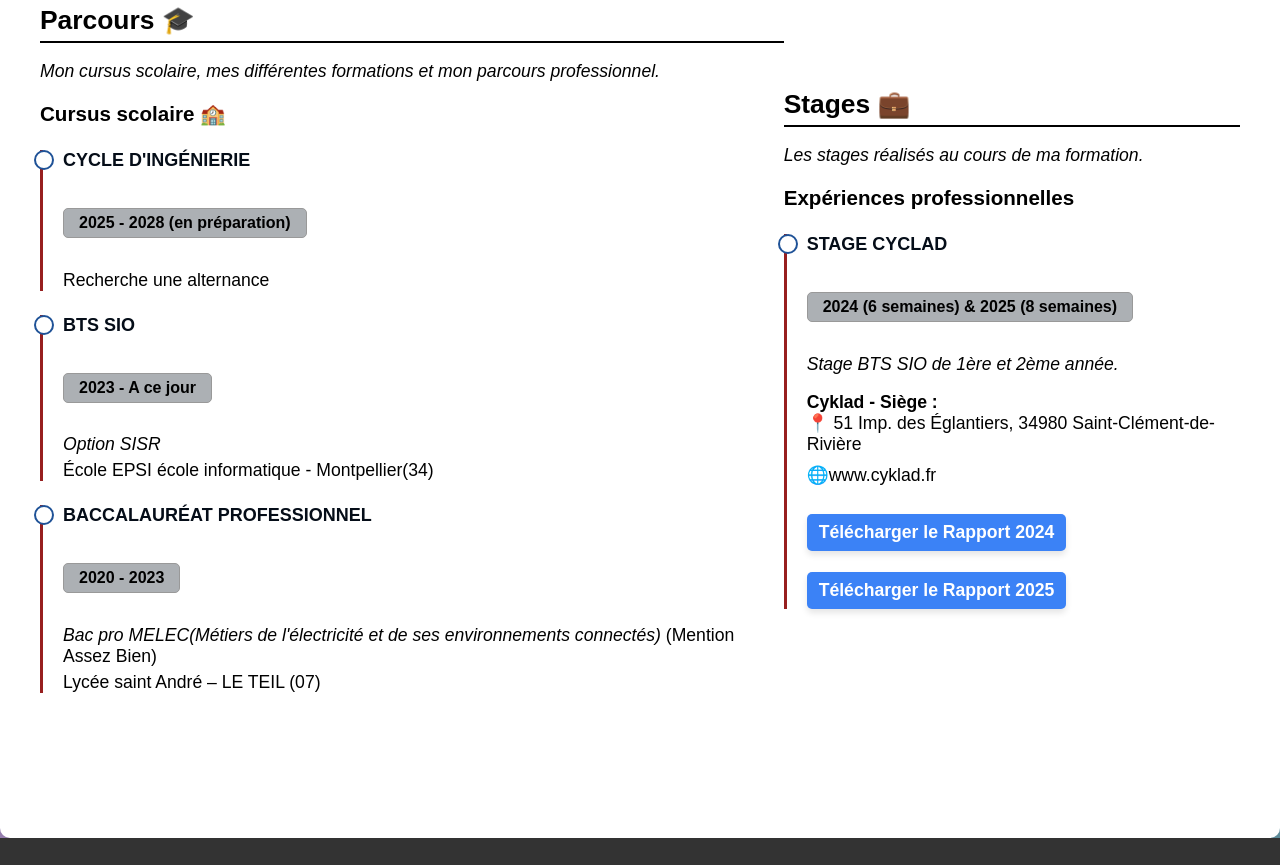
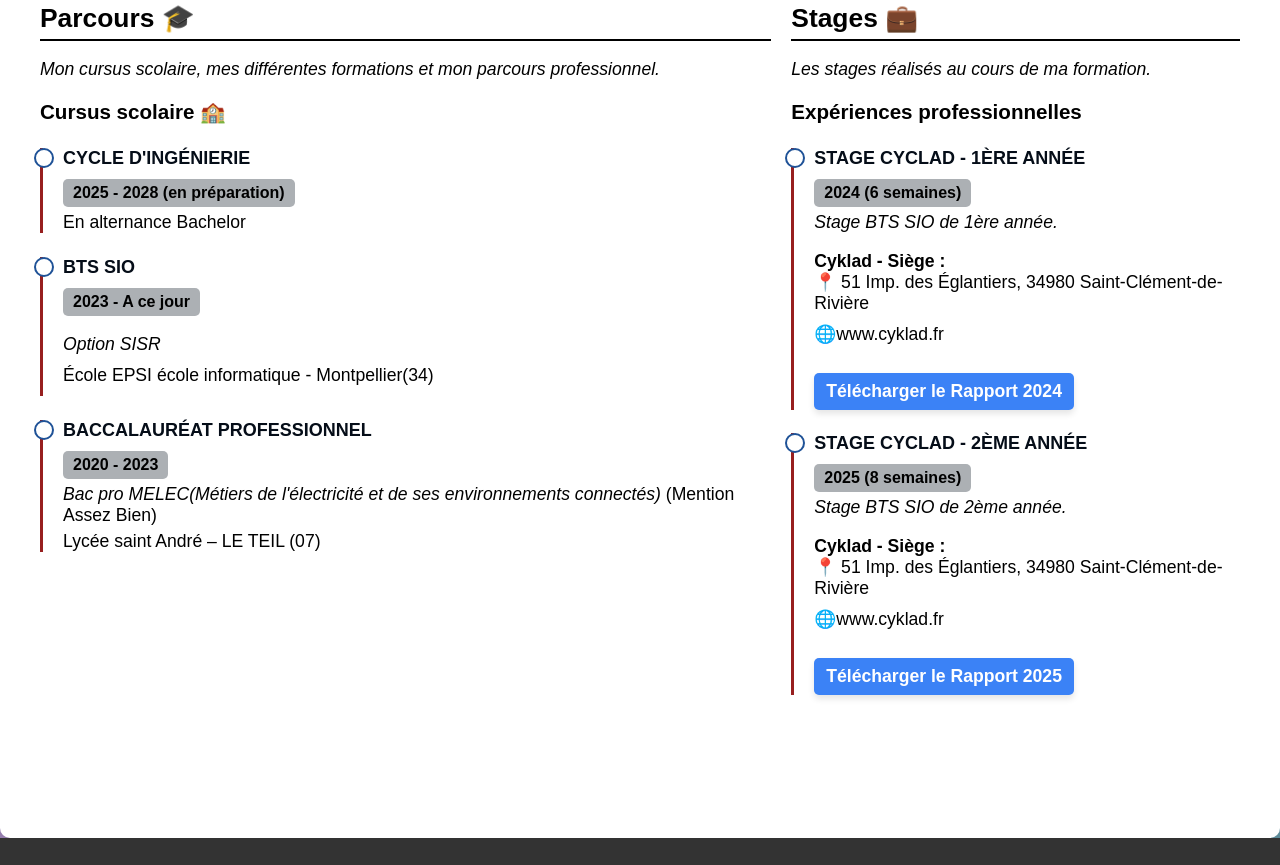
Before and after one commit to benjamin26m/Portfolio, a plain HTML site: page index.html in a window 1280 px wide. Shown: the part 2612-3477 px from the top of the page. Drawn offline with Linux system fonts and the light colour scheme.

Commit message:
parcours

```diff
--- a/Style/stylesA.css
+++ b/Style/stylesA.css
@@ -87,10 +87,11 @@ body {
   padding: 20px;
   width: 350px;
   text-align: center;
-  height: 300px; /* Add fixed height */
+  height: 300px; /* Set a fixed height for uniformity */
   display: flex;
   flex-direction: column;
   justify-content: space-between; /* Ensure even spacing */
+  align-items: center; /* Center content horizontally */
 }
 
 .certification-card:hover {
@@ -466,7 +467,7 @@ body > :first-child {
 /* Bubble styles for parcours scolaire section */
 .resume-item {
   margin-bottom: 20px;
-  padding-left: 20px;
+  padding-left: 20px; /* Ensure consistent padding */
   border-left: 3px solid #971f1f;
   position: relative;
 }
@@ -495,11 +496,12 @@ body > :first-child {
 .resume-item h5 {
   font-size: 16px;
   background: #acb0b4;
-  padding: 5px 15px;
-  display: inline-block;
+  padding: 5px 10px;
+  display: inline-block; /* Limit background width */
+  text-align: center; /* Center text */
+  margin: 0 auto; /* Center the element */
   font-weight: 600;
   border-radius: 5px;
-  border: 1px solid #999;
 }
 
 .resume-item p {
--- a/index.html
+++ b/index.html
@@ -9,6 +9,7 @@
   <title>Page d'Accueil - Portfolio</title>
 </head>
 <body>
+
 
   <!-- Emplacement de la navbar -->
   <div id="navbar-container"></div>
@@ -30,7 +31,7 @@
         <hr class="HRnormal">
         <p>Passionné par l'informatique et attiré par les réseaux, j'ai choisi le BTS SIO SISR pour allier théorie et pratique.</p>
         <a href="doc/CV MANOLIOS BENJAMIN.pdf" class="cv-button" target="_blank">Mon CV</a>
-        <a href="https://www.linkedin.com/in/benjamin-manolios" class="linkedin-button" target="_blank">Mon LinkedIn</a>
+        <a href="https://www.linkedin.com/in/benjamin-manolios-41a7b7262/?trk=opento_sprofile_goalscard" class="linkedin-button" target="_blank">Mon LinkedIn</a>
       </div>
     </div>
   </section>
@@ -64,6 +65,7 @@
   <section id="parcours" class="parcours-section">
     <div class="container">
       <!-- Parcours scolaire -->
+      <div class="section-container" style="display: flex; justify-content: space-between; align-items: flex-start; gap: 20px;">
         <div class="section">
           <div class="section-title">
             <h2>Parcours 🎓</h2>
@@ -71,23 +73,28 @@
           </div>
           <h3 class="resume-title">Cursus scolaire 🏫</h3>
           <div class="resume-item">
+
             <h4>Cycle d'Ingénierie </h4>
             <h5>2025 - 2028 (en préparation)</h5>
-          <p>Recherche une alternance</p>
+            <p>En alternance Bachelor </p>
+
           </div>
           <div class="resume-item">
+
             <h4>BTS SIO</h4>
             <h5>2023 - A ce jour</h5>
-          <p><em>Option SISR</em></p>
-          <p>École EPSI école informatique - Montpellier(34)</p>
+            <ul>
+              <li><em>Option SISR</em></li>
+              <li>École EPSI école informatique - Montpellier(34)</li>
+            </ul>
           </div>
           <div class="resume-item">
+
             <h4>Baccalauréat Professionnel</h4>
             <h5>2020 - 2023</h5>
             <p><em>Bac pro  MELEC(Métiers de l'électricité et de ses environnements connectés)</em> (Mention Assez Bien)</p>
             <p>Lycée saint André – LE TEIL (07)</p>
           </div>
-
         </div>
 
         <!-- Expérience professionnelle -->
@@ -98,9 +105,10 @@
           </div>
           <h3 class="resume-title">Expériences professionnelles</h3>
           <div class="resume-item">
-          <h4>Stage Cyclad</h4>
-          <h5>2024 (6 semaines) & 2025 (8 semaines)</h5>
-          <p><em>Stage BTS SIO de 1ère et 2ème année.</em></p>
+
+            <h4>Stage Cyclad - 1ère année</h4>
+            <h5>2024 (6 semaines)</h5>
+            <p><em>Stage BTS SIO de 1ère année.</em></p>
             <ul>
               <li><strong>Cyklad - Siège :</strong> <a href="https://www.google.com/maps/place/Cyklad/@43.6505696,3.8492764,799m" target="_blank"><br>&#128205; 51 Imp. des Églantiers, 34980 Saint-Clément-de-Rivière</a></li>
               <li><a href="https://www.cyklad.fr" target="_blank">&#127760;www.cyklad.fr</a></li>
@@ -109,16 +117,22 @@
               <a href="doc/Rapport_Stage_2024.pdf" download="Rapport_Stage_2024" class="download-link">
                 <button type="button" class="download-button">Télécharger le Rapport 2024</button>
               </a>
-            <br><br>
+            </div>
+          </div>
+          <div class="resume-item">
+            <h4>Stage Cyclad - 2ème année</h4>
+            <h5>2025 (8 semaines)</h5>
+            <p><em>Stage BTS SIO de 2ème année.</em></p>
+            <ul>
+              <li><strong>Cyklad - Siège :</strong> <a href="https://www.google.com/maps/place/Cyklad/@43.6505696,3.8492764,799m" target="_blank"><br>&#128205; 51 Imp. des Églantiers, 34980 Saint-Clément-de-Rivière</a></li>
+              <li><a href="https://www.cyklad.fr" target="_blank">&#127760;www.cyklad.fr</a></li>
+            </ul>
+            <div class="project-report-download">
               <a href="doc/Rapport_Stage_2025.pdf" download="Rapport_Stage_2025" class="download-link">
                 <button type="button" class="download-button">Télécharger le Rapport 2025</button>
               </a>
             </div>
-          <p>
-          <!--  <a href="stage/stage.html" class="resume-item pb-0" style="color: black; font-size: large;" onmouseover="this.style.color='red'" onmouseout="this.style.color='black'">
-              🔗 Plus d'informations sur le stage
-            </a>-->
-          </p>
+          </div>
         </div>
       </div>
     </div>
@@ -156,6 +170,13 @@
         document.getElementById('date-time').innerHTML = `${date} <br> ${time}`;
       }, 1000);
     }
+
+    document.getElementById('current-date').innerText = new Date().toLocaleDateString('fr-FR', {
+      weekday: 'long',
+      year: 'numeric',
+      month: 'long',
+      day: 'numeric'
+    });
   </script>
 
 </body>
```
Lines whose indentation alone changed are shown as unchanged.
